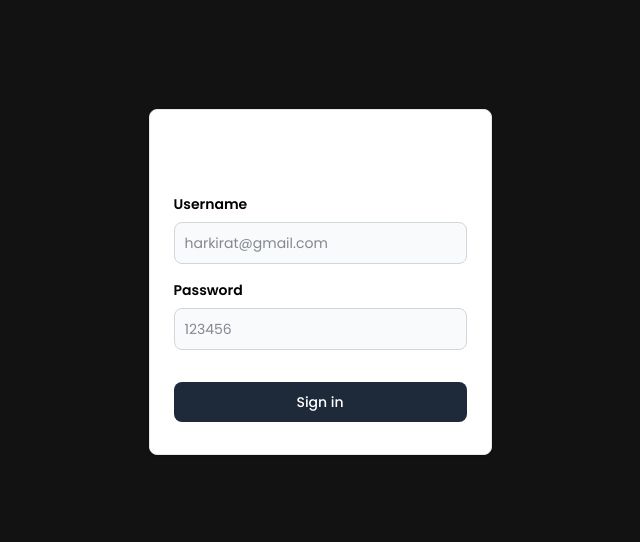
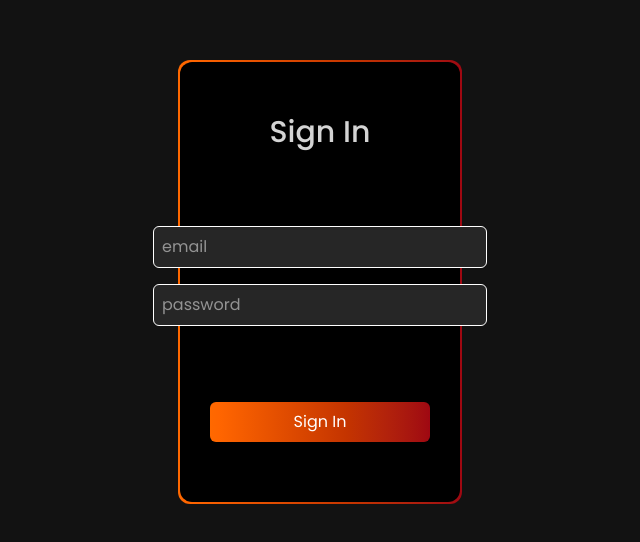
Before and after one commit to adityanair42/messenger-v2, a Next.js app in the folder apps/frontend/: page /signin in a window 1280 px wide. Shown: the part 118-660 px from the top of the page, without its empty margins (320-960 px from the left). Built offline with nearby package versions, Linux system fonts and the light colour scheme.

Commit message:
finished signup and login fe

```diff
--- a/apps/frontend/app/signin/page.tsx
+++ b/apps/frontend/app/signin/page.tsx
@@ -1,33 +1,19 @@
-export default function Signin() {
-    return <div className="h-screen flex justify-center flex-col">
-        <div className="flex justify-center">
-        <a href="#" className="block max-w-sm p-6 bg-white border border-gray-200 rounded-lg shadow hover:bg-gray-100 ">
-                <div>
-                    <div className="px-10">
-                        <div className="text-3xl font-extrabold">
-                            Sign in
-                        </div>
-                    </div>
-                    <div className="pt-2">
-                        <LabelledInput label="Username" placeholder="harkirat@gmail.com" />
-                        <LabelledInput label="Password" type={"password"} placeholder="123456" />
-                        <button type="button" className="mt-8 w-full text-white bg-gray-800 focus:ring-4 focus:ring-gray-300 font-medium rounded-lg text-sm px-5 py-2.5 me-2 mb-2">Sign in</button>
-                    </div>
-                </div>
-            </a>
+export default function SignIn() {
+  return (
+    <div className="flex justify-center items-center min-h-screen">
+      <div className="relative flex justify-center items-center h-111 w-71 rounded-xl bg-white bg-gradient-to-r from-orange-500 to-red-800">
+        <div className="flex flex-col items-center rounded-xl h-110 w-70 bg-black">
+        <div className="text-3xl text-neutral-300 mt-13 mb-17 font-medium">
+          Sign In
         </div>
+        <input type="text" placeholder="email"        className="py-2 border rounded-md px-2 my-2 bg-neutral-800"/>
+        <input type="password" placeholder="password" className="py-2 border rounded-md px-2 my-2 bg-neutral-800" />
+
+        <button className="mt-17 px-21 rounded-md py-2 bg-gradient-to-r from-orange-500 to-red-800">
+          Sign In
+        </button>
+      </div>
+      </div>
     </div>
+  )
 }
-
-interface LabelledInputType {
-    label: string;
-    placeholder: string;
-    type?: string;
-}
-
-function LabelledInput({ label, placeholder, type }: LabelledInputType) {
-    return <div>
-        <label className="block mb-2 text-sm text-black font-semibold pt-4">{label}</label>
-        <input type={type || "text"} id="first_name" className="bg-gray-50 border border-gray-300 text-gray-900 text-sm rounded-lg focus:ring-blue-500 focus:border-blue-500 block w-full p-2.5" placeholder={placeholder} required />
-    </div>
-}
--- a/apps/frontend/app/signup/page.tsx
+++ b/apps/frontend/app/signup/page.tsx
@@ -1,13 +1,19 @@
 export default function SignIn() {
   return (
     <div className="flex justify-center items-center min-h-screen">
-      <div className="flex flex-col items-center border-2 rounded-xl h-100 w-70 ">
-        <div className="text-3xl mt-15 mb-15">
+      <div className="relative flex justify-center items-center h-111 w-71 rounded-xl bg-white bg-gradient-to-r from-orange-500 to-red-800">
+        <div className="flex flex-col items-center rounded-xl h-110 w-70 bg-black">
+        <div className="text-3xl text-neutral-300 mt-13 mb-10 font-medium">
           Sign Up
         </div>
-        <input type="text" placeholder="email" />
-        <input type="text" placeholder="name"/>
-        <input type="password" placeholder="password"/>
+        <input type="text" placeholder="email"        className="py-2 border rounded-md px-2 my-2 bg-neutral-800"/>
+        <input type="text" placeholder="name"         className="py-2 border rounded-md px-2 my-2 bg-neutral-800" />
+        <input type="password" placeholder="password" className="py-2 border rounded-md px-2 my-2 bg-neutral-800" />
+
+        <button className="mt-10 px-20 rounded-md py-2 bg-gradient-to-r from-orange-500 to-red-800">
+          Sign Up
+        </button>
+      </div>
       </div>
     </div>
   )
```
